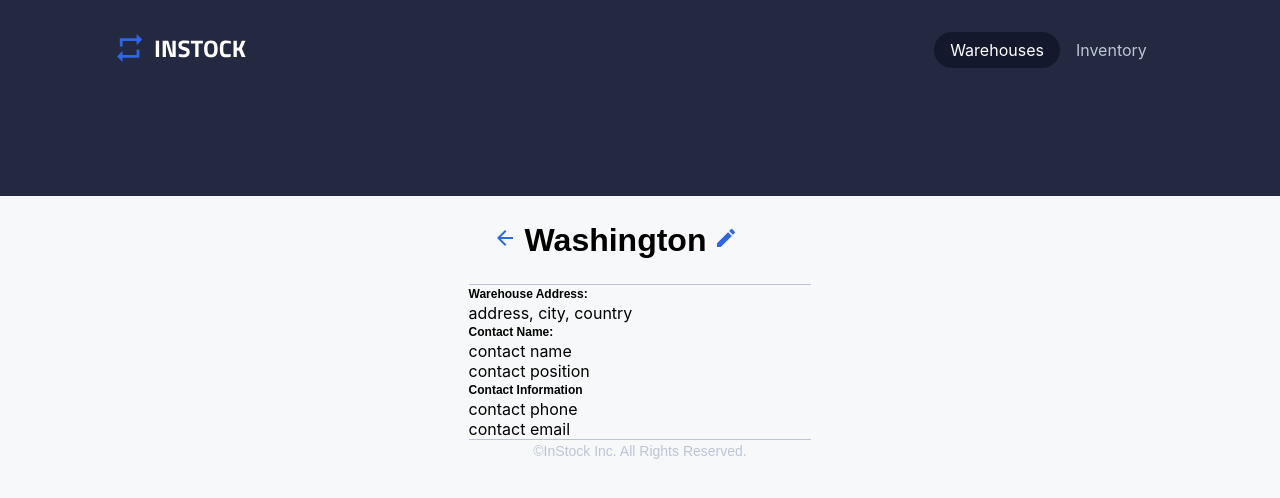
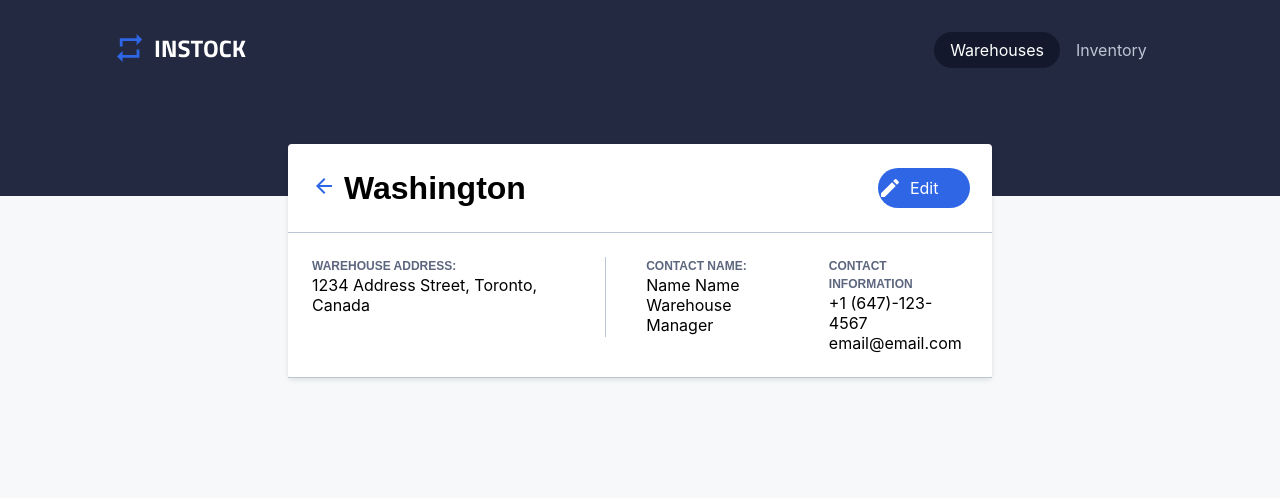
Before and after one commit to quindipc/InStock-Client, a React (Create React App) app: page / in a window 1280 px wide. Shown: the top 498 px of the page. Built offline with nearby package versions, Linux system fonts and the light colour scheme.

Commit message:
Edit Warehouse Details JSX & styles

```diff
--- a/src/components/WarehouseDetails/WarehouseDetails.jsx
+++ b/src/components/WarehouseDetails/WarehouseDetails.jsx
@@ -8,7 +8,7 @@ import { Link } from "react-router-dom";
 
 // Assets
 import arrowback from "../../assets/Icons/arrow_back-24px.svg";
-import edit from "../../assets/Icons/edit-24px.svg";
+import edit from "../../assets/Icons/edit-24px-white.svg";
 // import deleteIcon from "../../assets/Icons/delete_outline-24px.svg";
 
 export default function WarehouseDetails() {
@@ -66,47 +66,54 @@ export default function WarehouseDetails() {
   // } = getInventoryItemDetails;
 
   return (
-    <section className="warehousedetails">
-      <div className="warehousedetails__container">
-        <div className="warehousedetails__container-title">
+    <section className="whdetails">
+      <div className="whdetails__container">
+        <div className="whdetails__container-title">
           {/* Link to Warehouse List Page -- need to add */}
-          <Link to="/" className="warehousedetails__back">
+          <Link to="/" className="whdetails__back">
             <img
-              className="warehousedetails__arrowback"
+              className="whdetails__arrowback"
               src={arrowback}
               alt="Arrow back icon"
             />
           </Link>
-          {/* <h1 className="warehousedetails__name">{warehouse_name}</h1> */}
-          <h1 className="warehousedetails__name">Washington</h1>
+          {/* <h1 className="whdetails__name">{warehouse_name}</h1> */}
+          <h1 className="whdetails__name">Washington</h1>
           {/* Link to Warehouse Edit Page -- need to add */}
-          <Link to="/" className="warehousedetails__edit-details">
-            <img
-              className="warehousedetails__edit-icon"
-              src={edit}
-              alt="Edit icon"
-            />
+          <Link to="/" className="whdetails__edit">
+            Edit
+            <img className="whdetails__edit-icon" src={edit} alt="Edit icon" />
           </Link>
         </div>
 
-        <div className="warehousedetails__container-info">
-          <hr className="warehousedetails__divider" />
-          <h4 className="warehousedetails__subheader">Warehouse Address:</h4>
-          {/* <p className="warehousedetails__details">{address}, {city}, {country}</p> */}
-          <p className="warehousedetails__details">address, city, country</p>
-          <h4 className="warehousedetails__subheader">Contact Name:</h4>
-          {/* <p className="warehousedetails__details">{contact_name}</p> */}
-          <p className="warehousedetails__details">contact name</p>
-          {/* <p className="warehousedetails__details">{contact_position}</p> */}
-          <p className="warehousedetails__details">contact position</p>
-          <h4 className="warehousedetails__subheader">Contact Information</h4>
-          {/* <p className="warehousedetails__details">{contact_phone}</p> */}
-          <p className="warehousedetails__details">contact phone</p>
-          {/* <p className="warehousedetails__details">{contact_email}</p> */}
-          <p className="warehousedetails__details">contact email</p>
-          <hr className="warehousedetails__divider" />
+        <hr className="whdetails__divider" />
+        <div className="whdetails__container-info">
+          <div className="whdetails__subcontainer--address">
+            <h4 className="whdetails__subheader">Warehouse Address:</h4>
+            {/* <p className="whdetails__details">{address}, {city}, {country}</p> */}
+            <p className="whdetails__details">
+              1234 Address Street, Toronto, Canada
+            </p>
           </div>
-
+          <hr className="whdetails__divider--vertical" />
+          <div className="whdetails__container-contact">
+            <div className="whdetails__subcontainer--name">
+              <h4 className="whdetails__subheader">Contact Name:</h4>
+              {/* <p className="whdetails__details">{contact_name}</p> */}
+              <p className="whdetails__details">Name Name</p>
+              {/* <p className="whdetails__details">{contact_position}</p> */}
+              <p className="whdetails__details">Warehouse Manager</p>
+            </div>
+            <div className="whdetails__subcontainer--info">
+              <h4 className="whdetails__subheader">Contact Information</h4>
+              {/* <p className="whdetails__details">{contact_phone}</p> */}
+              <p className="whdetails__details">+1 (647)-123-4567 </p>
+              {/* <p className="whdetails__details">{contact_email}</p> */}
+              <p className="whdetails__details">email@email.com</p>
+            </div>
+          </div>
+        </div>
+        <hr className="whdetails__divider" />
 
         {/* INVENTORY LIST ITEMS */}
         {/* Need to map this over the API */}
--- a/src/components/WarehouseDetails/WarehouseDetails.scss
+++ b/src/components/WarehouseDetails/WarehouseDetails.scss
@@ -3,18 +3,26 @@
 @use "../../styles/partials/mixins" as *;
 @use "../../styles/partials/variables" as *;
 
-.warehousedetails {
+.whdetails {
   display: flex;
   flex-direction: column;
   justify-content: center;
   align-items: center;
 
+  //TODO: Card container may need to be changed to global styles
   &__container {
     display: flex;
     flex-direction: column;
     width: 21.43rem;
-    background-color: $light-gray; //need to change to white later
+    background-color: $white; //need to change to white later
     border-radius: 4px; // may need to be changed
+    box-shadow: 0px 2px 5px 0px rgba(19, 24, 44, 0.10);
+    position: absolute;
+    top: 9rem;
+
+    @include tablet {
+      width: 44rem;
+    }
   }
 
   &__container-title {
@@ -25,14 +33,89 @@
   }
 
   &__name {
-    padding: 0 0.5rem; //change
+    padding: 0 0.5rem;
+  }
+&__edit {
+  display: none;
+
+  // The edit icon is too close to the left
+  @include tablet{
+    display: flex;
+    background-image: url(../../assets/Icons/edit-24px-white.svg);
+    background-color: $indigo;
+    background-position: left center;
+    align-items: center;
+    text-decoration: none;
+    background-repeat: no-repeat;
+    padding: 0.5rem 2rem;
+    color: #FFFFFF;
+    border-radius: 1.25rem;
+    box-shadow: none;
+    height: 2.5rem;
+    margin-left: 21.5rem;
+  }
+}
+
+  &__edit-icon {
+    margin-left: 3.8rem;
+    background-color: $indigo;
+    border-radius: 50%;
+    padding: .30rem;
+
+    @include tablet {
+    display:none;
+    }
   }
 
-  &__edit-icon {
+  &__container-info {
+    padding: 1.5rem;
 
+    @include tablet {
+      display: flex;
+      flex-direction: row;
+    }
+  }
+
+
+  &__subcontainer--info{
+    @include tablet {
+      padding-left: 2rem;
+    }
+  }
+  &__subcontainer--address{
+    padding-bottom: 2.25rem;
+    @include tablet {
+
+    }
+  }
+
+  &__subheader{
+//TODO: need to include mobile table header styles
+    color: $slate;
+    text-transform: uppercase;
+
+  }
+
+  &__container-contact {
+    display:flex;
+    flex-direction: row;
+    justify-content: space-between;
+
+    @include tablet {
+      padding-left: 2.5rem; //change this
+    }
   }
 
   &__divider {
     @include horizontal-divider;
+    &--vertical {
+      display:none;
+
+      @include tablet {
+        display: flex;
+        @include vertical-divider;
+        padding-left: 1rem;
+      }
+    }
   }
 }
```
Lines whose indentation alone changed are shown as unchanged.
